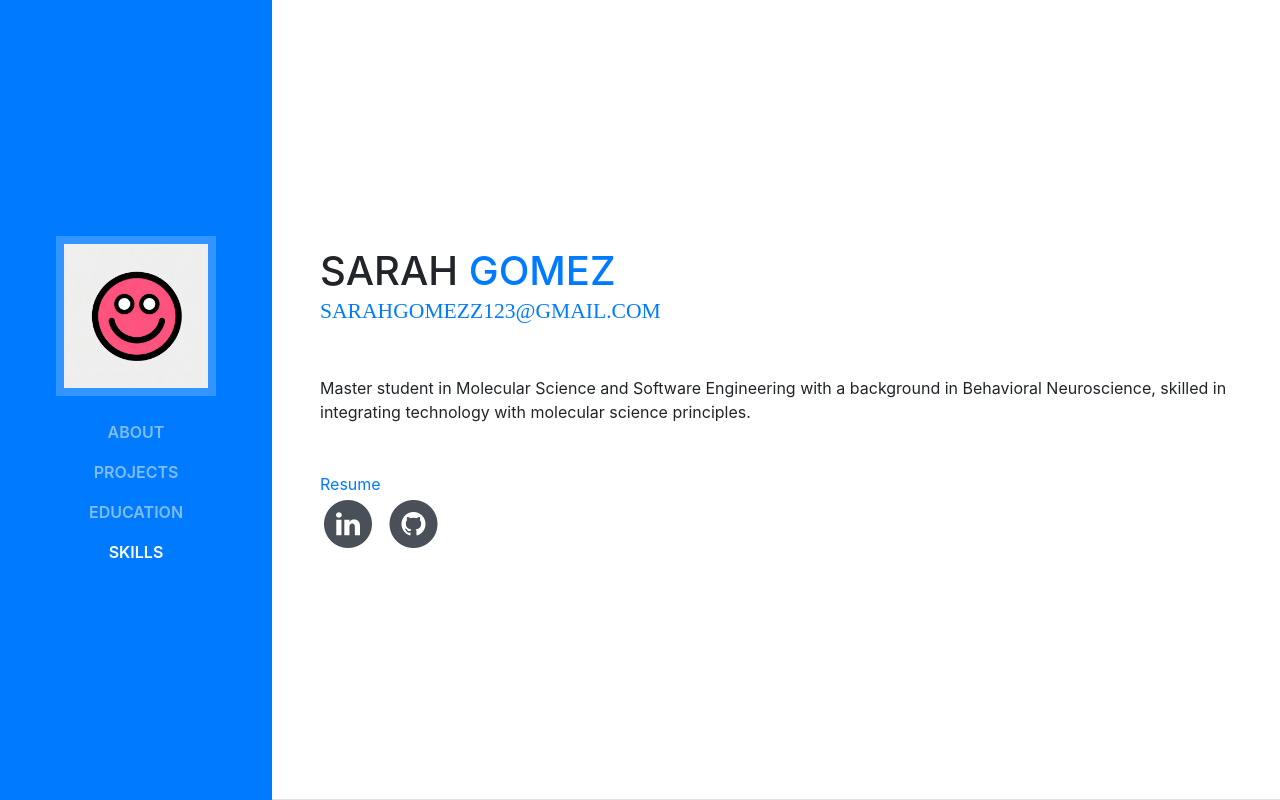
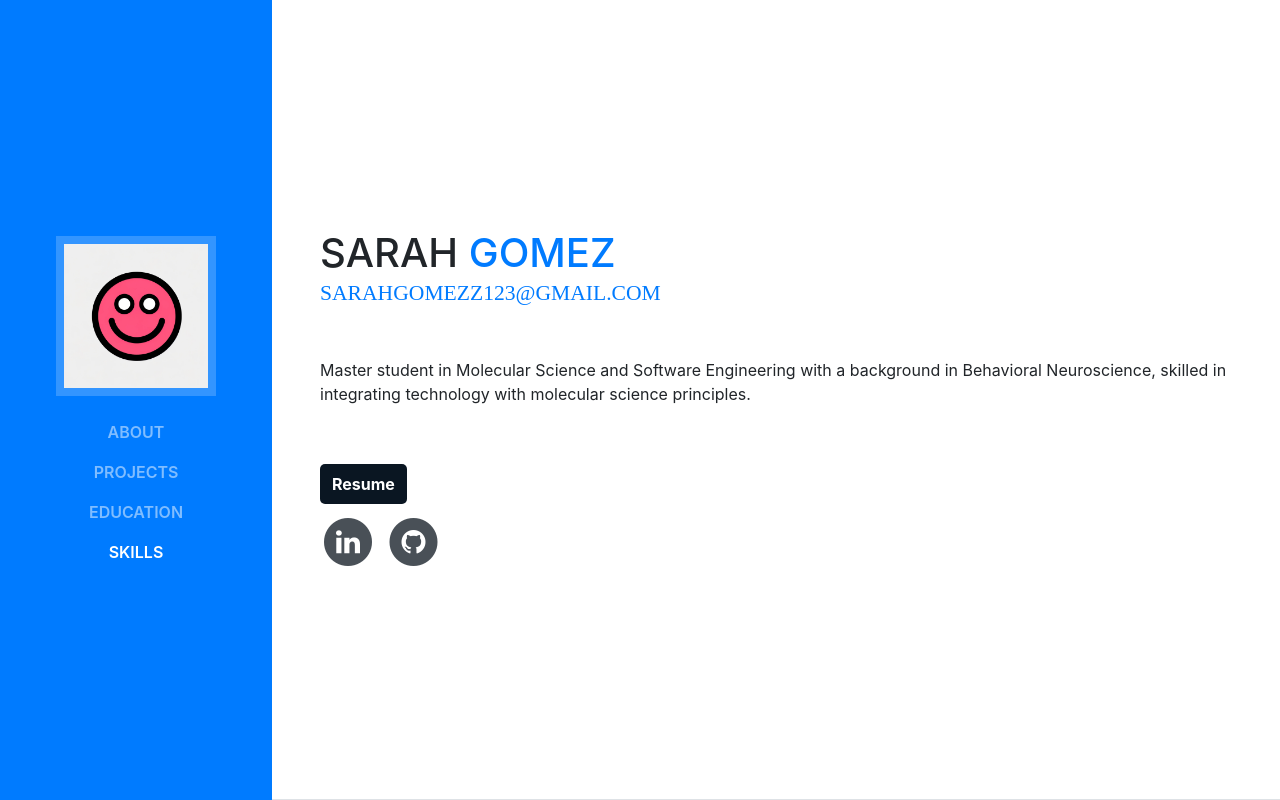
Before and after one commit to sneurog/sarahgomez.github.io, a website with bundled scripts: page index.html in a window 1280 px wide. Shown: the top 800 px of the page. Built offline with nearby package versions, Linux system fonts and the light colour scheme; a web font is replaced by a local one.

Commit message:
added resume botton

```diff
--- a/index.html
+++ b/index.html
@@ -86,6 +86,27 @@
         </ul>
         </div>
       </section>
+
+
+              <!-- Styling for the Resume Button -->
+              <style>
+                .resume-button {
+                    display: inline-block;
+                    padding: 8px 12px;
+                    margin: 10px 0;
+                    background-color: #0a1622;
+                    color: white;
+                    text-decoration: none;
+                    border-radius: 5px;
+                    font-weight: bold;
+                    transition: background-color 0.3s;
+                }
+                .resume-button:hover {
+                    background-color: #9c3397;
+                }
+            </style>
+        </div>
+    </section>
 
       <section class="resume-section p-3 p-lg-5 d-flex flex-column" id="Projects">
         <div class="my-auto">
```
